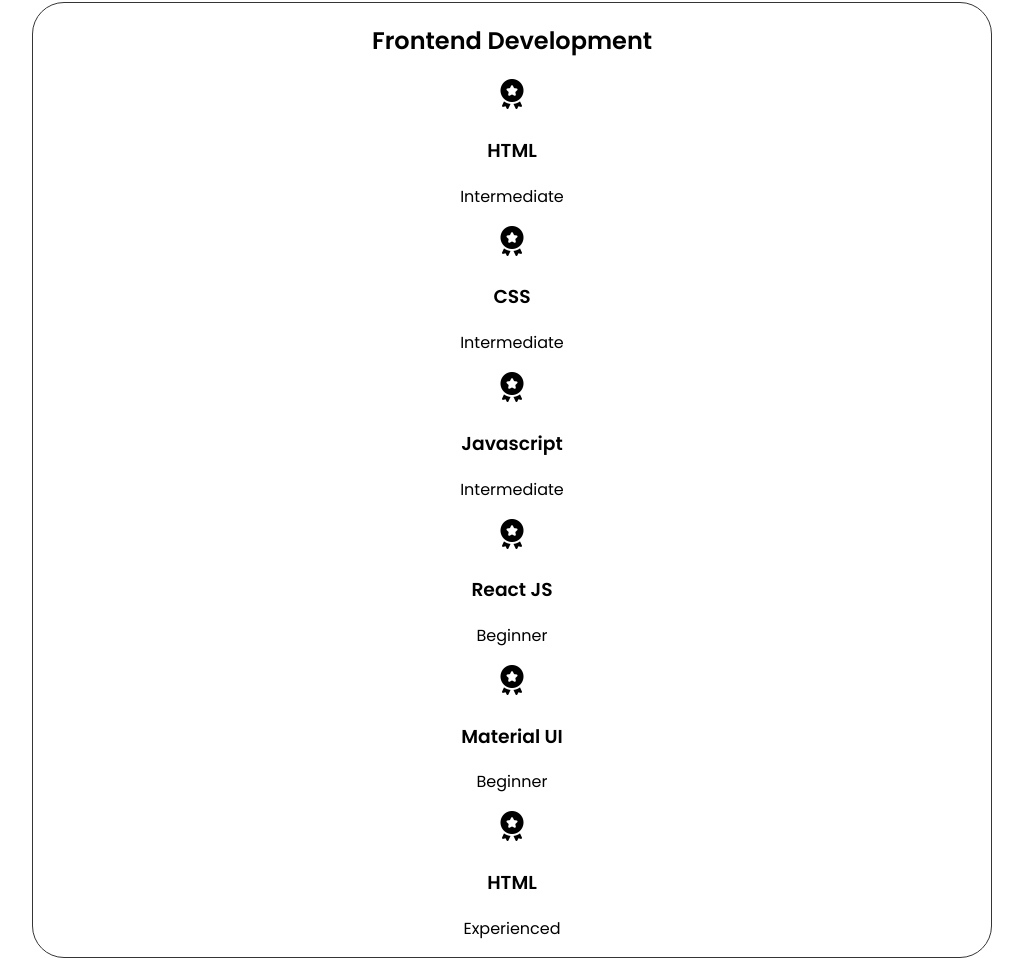
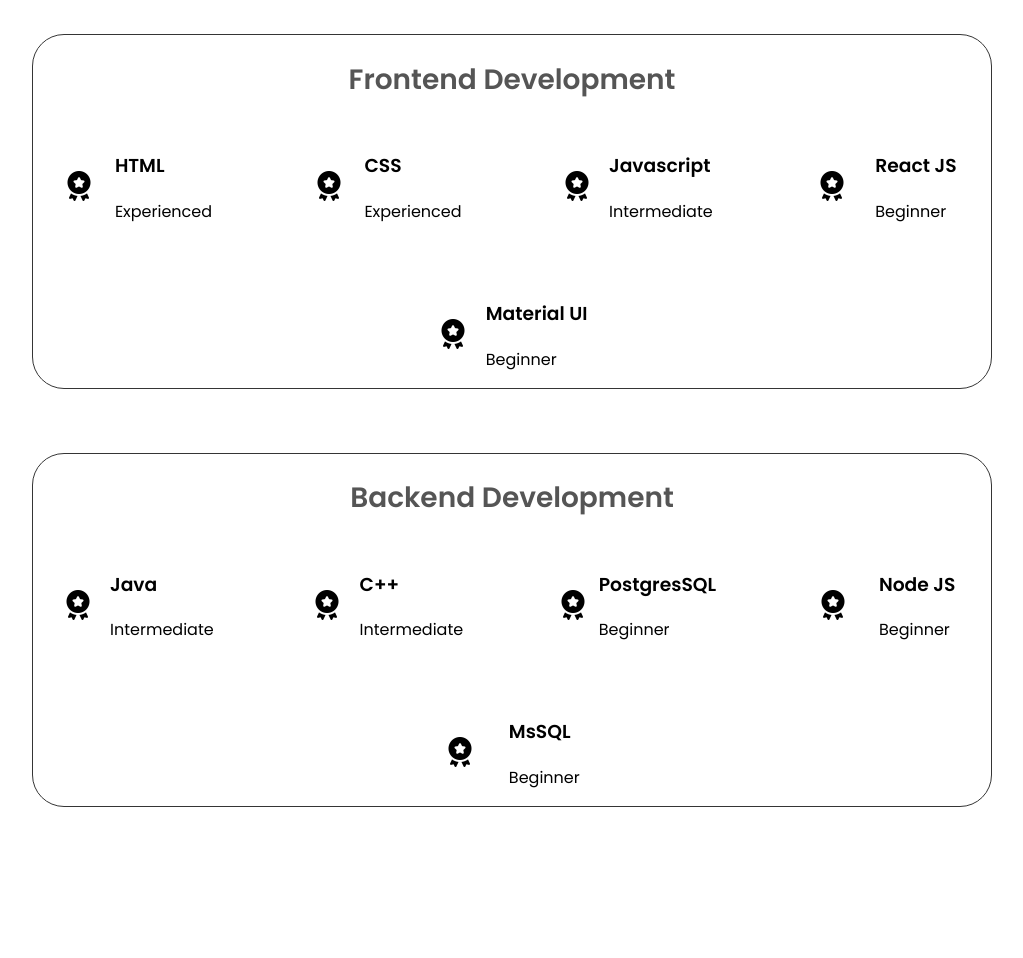
Before and after one commit to ChibaweM/Portfolio-Website-1, a plain HTML site: page index.html in a window 1280 px wide. Shown: the part 1828-2786 px from the top of the page, without its empty margins (128-1151 px from the left). After the commit the page ends 2667 px from the top, so only its background shows below. Drawn offline with Linux system fonts and the light colour scheme.

Commit message:
finishing up on skills section

```diff
--- a/app.css
+++ b/app.css
@@ -318,3 +318,47 @@ section {
   height: 2rem;
   margin-top: 1rem;
 }
+
+/* Skills */
+
+#skills {
+  position: relative;
+}
+
+.skills-sub-title {
+  color: rgb(85,85,85);
+  font-weight: 600;
+  font-size: 1.75rem;
+  margin-bottom: 2rem;
+}
+
+.skills-details-section{
+  display: flex;
+  justify-content: center;
+  flex-direction: column;
+}
+
+.article-container {
+  display: flex;
+  text-align: initial;
+  flex-wrap: wrap;
+  flex-direction: row;
+  gap: 2.5rem;
+  justify-content: space-around;
+}
+
+article{
+  display: flex;
+  width: 10rem;
+  justify-content: space-around;
+  gap: 0.5rem;
+}
+
+article .icon{
+  cursor: default;
+}
+
+.centerImage{
+  display: grid;
+  place-items: center;
+}
--- a/index.html
+++ b/index.html
@@ -134,51 +134,54 @@
     <section id="skills">
       <p class="section_text_p1">Check Out my</p>
       <h1 class="title">Skills</h1>
-      <div class="expirience-details-section">
+      <div class="skills-details-section">
         <div class="about-containers">
           <div class="details-container">
-            <h2 class="expirience-sub-title">Frontend Development</h2>
+            <h2 class="skills-sub-title">Frontend Development</h2>
             <div class="article-container">
               <article>
-                <img src="./assets/medal-.png" alt="Experience" class="icon" />
+                <div class="centerImage">
+                  <img src="./assets/medal-.png" alt="Skills" class="icon" />
+                </div>
                 <div>
                   <h3>HTML</h3>
-                  <p>Intermediate</p>
+                  <p>Experienced</p>
                 </div>
               </article>
               <article>
-                <img src="./assets/medal-.png" alt="Experience" class="icon" />
+                <div class="centerImage">
+                  <img src="./assets/medal-.png" alt="Skills" class="icon" />
+                </div>
                 <div>
                   <h3>CSS</h3>
-                  <p>Intermediate</p>
+                  <p>Experienced</p>
                 </div>
               </article>
               <article>
-                <img src="./assets/medal-.png" alt="Experience" class="icon" />
+                <div class="centerImage">
+                  <img src="./assets/medal-.png" alt="Skills" class="icon" />
+                </div>
                 <div>
                   <h3>Javascript</h3>
                   <p>Intermediate</p>
                 </div>
               </article>
               <article>
-                <img src="./assets/medal-.png" alt="Experience" class="icon" />
+                <div class="centerImage">
+                  <img src="./assets/medal-.png" alt="Skills" class="icon" />
+                </div>
                 <div>
                   <h3>React JS</h3>
                   <p>Beginner</p>
                 </div>
               </article>
               <article>
-                <img src="./assets/medal-.png" alt="Experience" class="icon" />
+                <div class="centerImage">
+                  <img src="./assets/medal-.png" alt="Skills" class="icon" />
+                </div>
                 <div>
                   <h3>Material UI</h3>
                   <p>Beginner</p>
-                </div>
-              </article>
-              <article>
-                <img src="./assets/medal-.png" alt="Experience" class="icon" />
-                <div>
-                  <h3>HTML</h3>
-                  <p>Experienced</p>
                 </div>
               </article>
             </div>
@@ -186,41 +189,51 @@
         </div>
         <div class="about-containers">
           <div class="details-container">
-            <h2 class="expirience-sub-title">Backend Development</h2>
+            <h2 class="skills-sub-title">Backend Development</h2>
             <div class="article-container">
               <article>
-                <img src="./assets/medal-.png" alt="Experience" class="icon" />
+                <div class="centerImage">
+                  <img src="./assets/medal-.png" alt="Skills" class="icon" />
+                </div>
                 <div>
                   <h3>Java</h3>
                   <p>Intermediate</p>
                 </div>
               </article>
               <article>
-                <img src="./assets/medal-.png" alt="Experience" class="icon" />
+                <div class="centerImage">
+                  <img src="./assets/medal-.png" alt="Skills" class="icon" />
+                </div>
                 <div>
                   <h3>C++</h3>
                   <p>Intermediate</p>
                 </div>
               </article>
               <article>
-                <img src="./assets/medal-.png" alt="Experience" class="icon" />
+                <div class="centerImage">
+                  <img src="./assets/medal-.png" alt="Skills" class="icon" />
+                </div>
                 <div>
-                  <h3>Postgres</h3>
+                  <h3>PostgresSQL</h3>
                   <p>Beginner</p>
                 </div>
               </article>
               <article>
-                <img src="./assets/medal-.png" alt="Experience" class="icon" />
+                <div class="centerImage">
+                  <img src="./assets/medal-.png" alt="Skills" class="icon" />
+                </div>
                 <div>
                   <h3>Node JS</h3>
                   <p>Beginner</p>
                 </div>
               </article>
               <article>
-                <img src="./assets/medal-.png" alt="Experience" class="icon" />
+                <div class="centerImage">
+                  <img src="./assets/medal-.png" alt="Skills" class="icon" />
+                </div>
                 <div>
-                  <h3>Git</h3>
-                  <p>Intermediate</p>
+                  <h3>MsSQL</h3>
+                  <p>Beginner</p>
                 </div>
               </article>
             </div>
```
